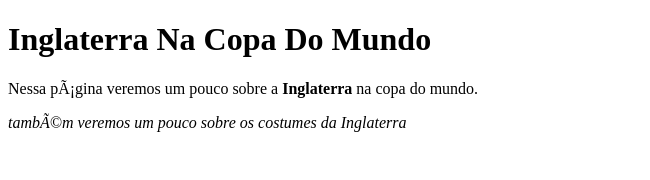
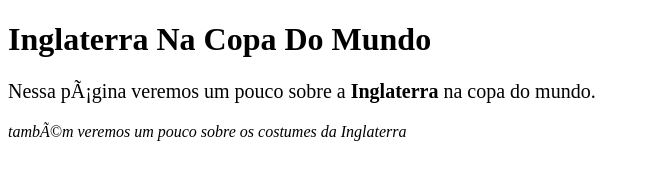
Before and after one commit to marcelacevilhanapoleao/WordCup-Marcela-Cevilha-e-Amanda-Zaghi-1A-Dirce-Maia, a plain HTML site: page index.html in a window 1280 px wide. Shown: the whole page, without its empty margins (0-650 px from the left). Drawn offline with Linux system fonts and the light colour scheme.

Commit message:
Update index.html

```diff
--- a/index.html
+++ b/index.html
@@ -7,7 +7,7 @@
   <body>
     <h1>Inglaterra Na Copa Do Mundo</h1>
 
-    <p>Nessa página veremos um pouco sobre a <strong>Inglaterra</strong> na copa do mundo.</p>
+    <p style="font-size: 20px">Nessa página veremos um pouco sobre a <strong>Inglaterra</strong> na copa do mundo.</p>
 
     <p><em>também veremos um pouco sobre os costumes da Inglaterra</em></p>
   </body>
```
